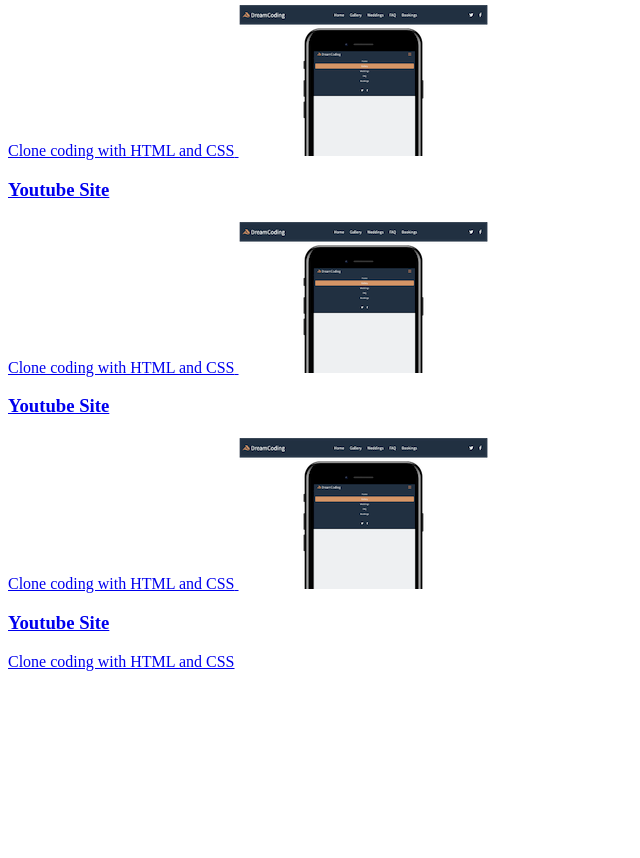
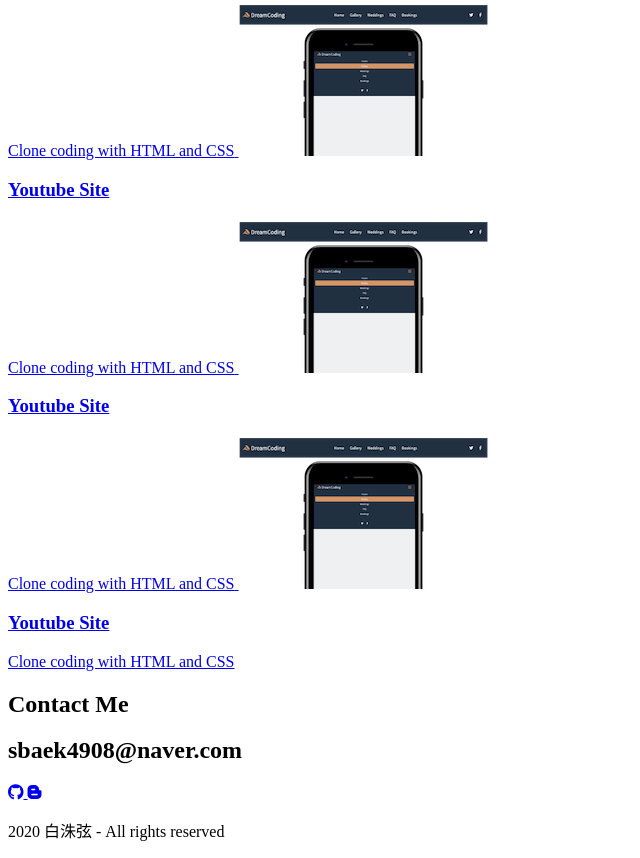
Before and after one commit to sbaek0413/my-portfolio, a plain HTML site: page index.html in a window 1280 px wide. Shown: the part 4728-5586 px from the top of the page, without its empty margins (0-640 px from the left). Before the commit the page ends 5407 px from the top, so only its background shows below. Drawn offline with Linux system fonts and the light colour scheme.

Commit message:
html: contact
contact

```diff
--- a/index.html
+++ b/index.html
@@ -292,9 +292,19 @@
         </a>
       </div>
     </section>
-    <!-- others -->
-    <section id="others"></section>
     <!-- contact -->
-    <section id="contact"></section>
+    <section id="contact">
+      <h1 class="contact__title">Contact Me</h1>
+      <h2 class="contact__email">sbaek4908@naver.com</h2>
+      <div class="contact__link">
+      <a href="https://github.com/sbaek0413/my-portfolio.git" target="_blank">
+      <i class="fab fa-github"></i>
+      </a>
+      <a href="#"" target="_blank">
+        <i class="fab fa-blogger-b"></i>
+      </a>
+      </div>
+      <p> 2020 白洙弦 - All rights reserved </p>
+    </section>
   </body>
 </html>
```
